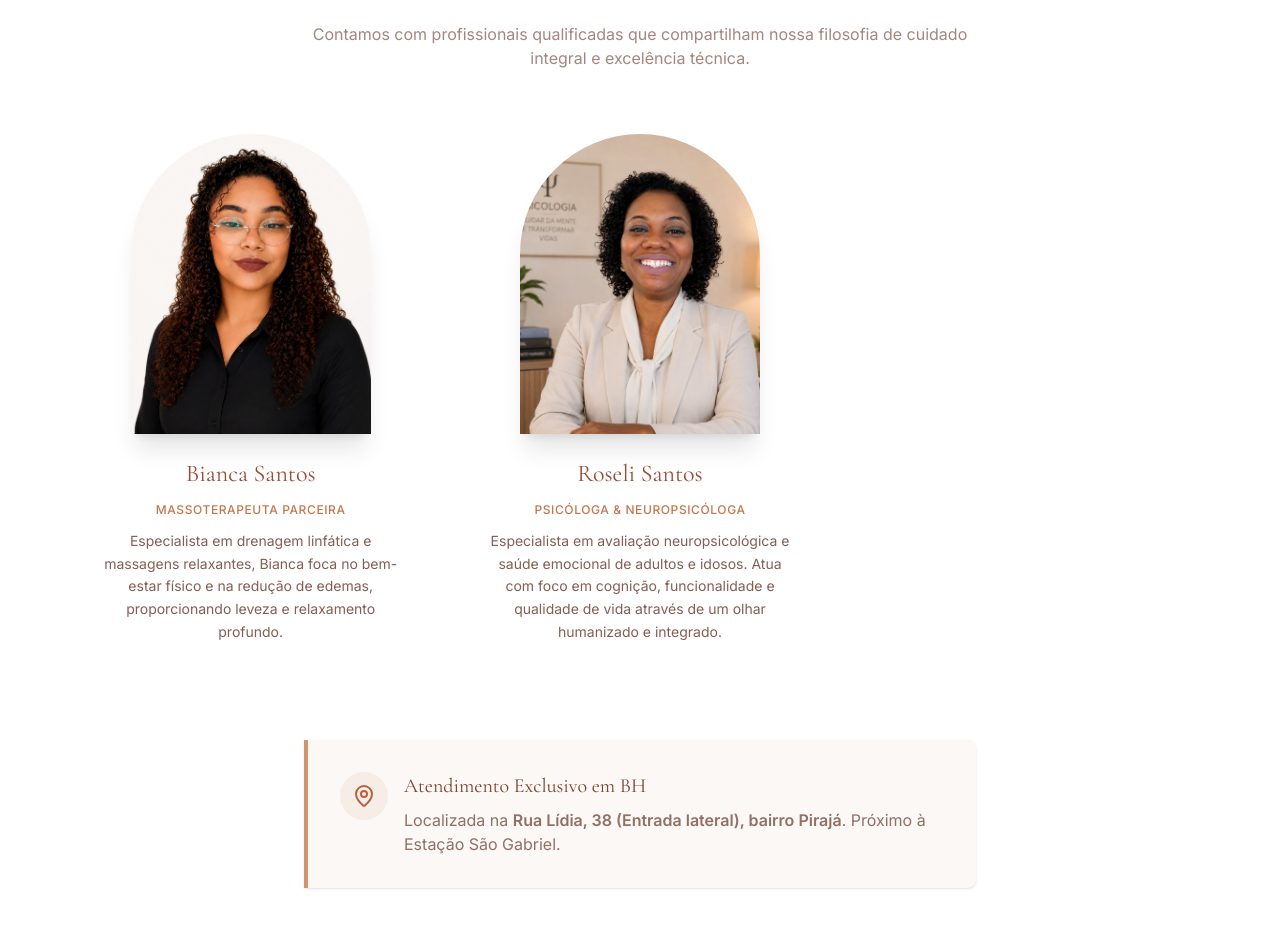
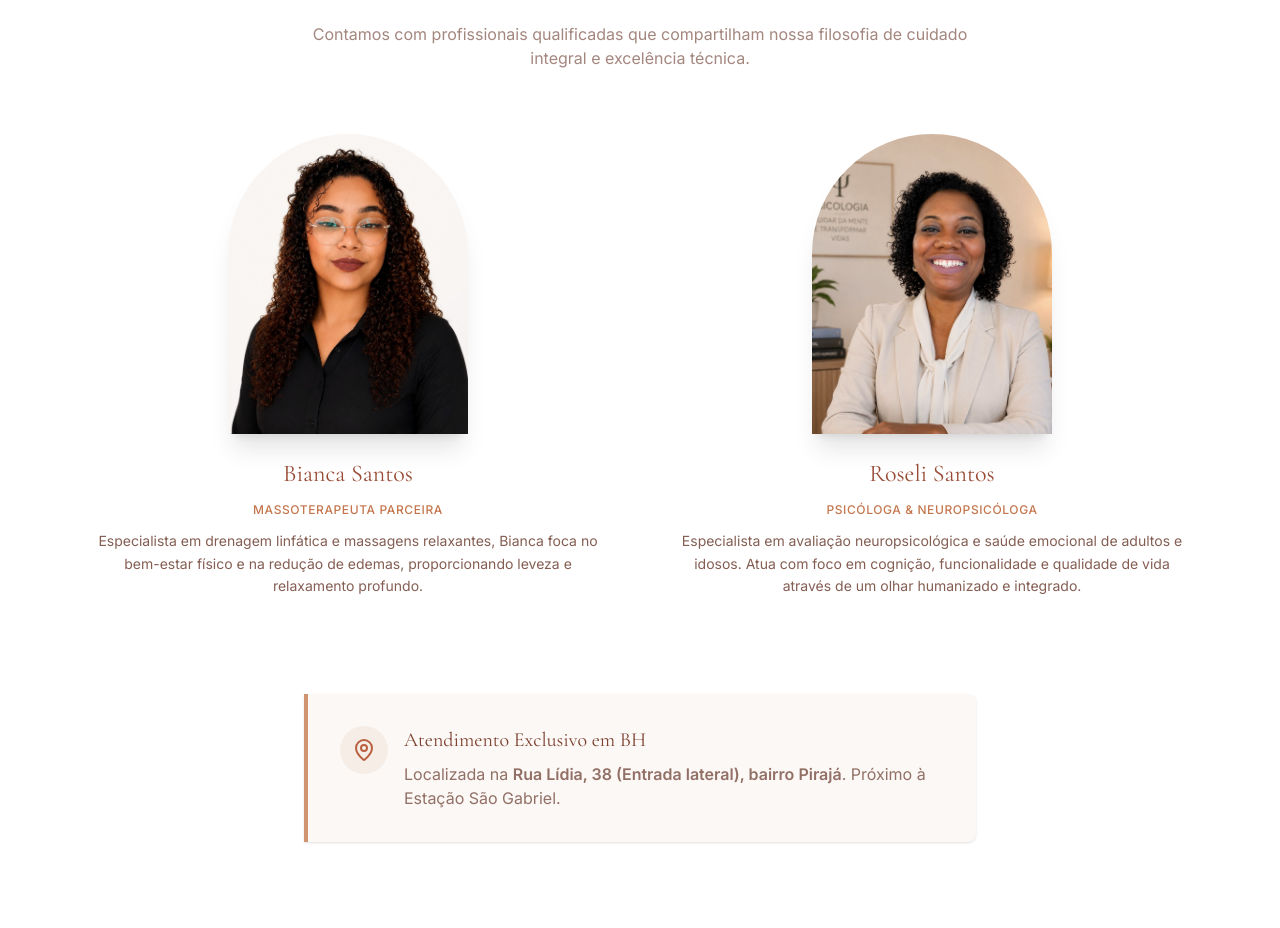
Before and after one commit to arthursl12/bhrunaestetica, a React (Vite) app: page / in a window 1280 px wide. Shown: the part 1624-2552 px from the top of the page. Built offline with nearby package versions, Linux system fonts and the light colour scheme; a web font is replaced by a local one.

Commit message:
Center partners grid with 2 columns on desktop

```diff
--- a/src/App.tsx
+++ b/src/App.tsx
@@ -149,7 +149,7 @@
           </p>
         </FadeIn>
 
-        <div className="grid grid-cols-1 md:grid-cols-3 gap-12">
+        <div className="grid grid-cols-1 md:grid-cols-2 gap-12">
           {/* Bianca Santos */}
           <FadeIn delay={0.4} className="flex flex-col items-center text-center">
             <div className="w-full max-w-[240px] aspect-[4/5] rounded-t-full overflow-hidden relative shadow-xl mb-6">
```
